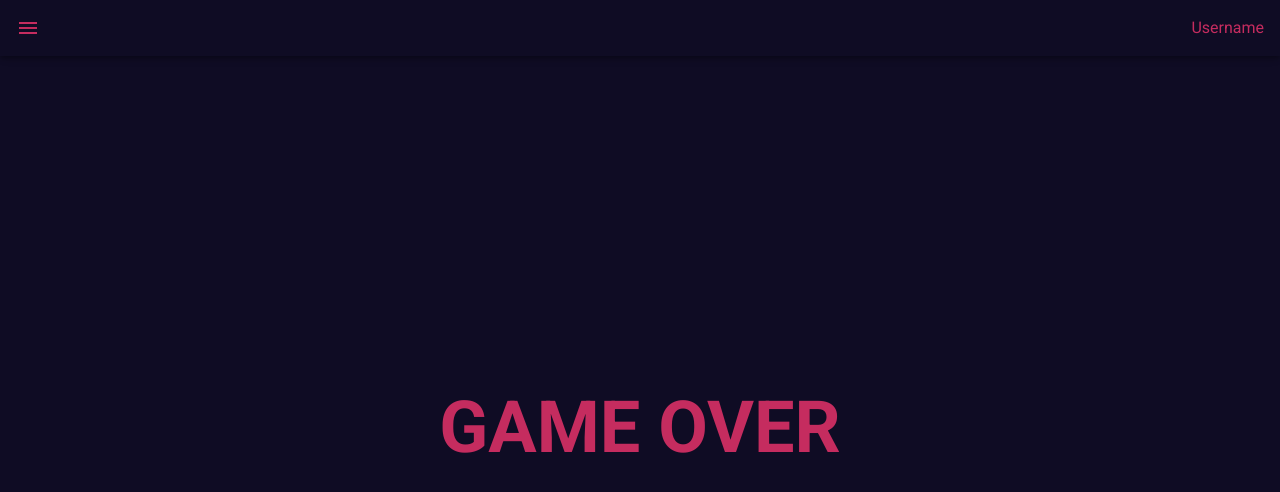
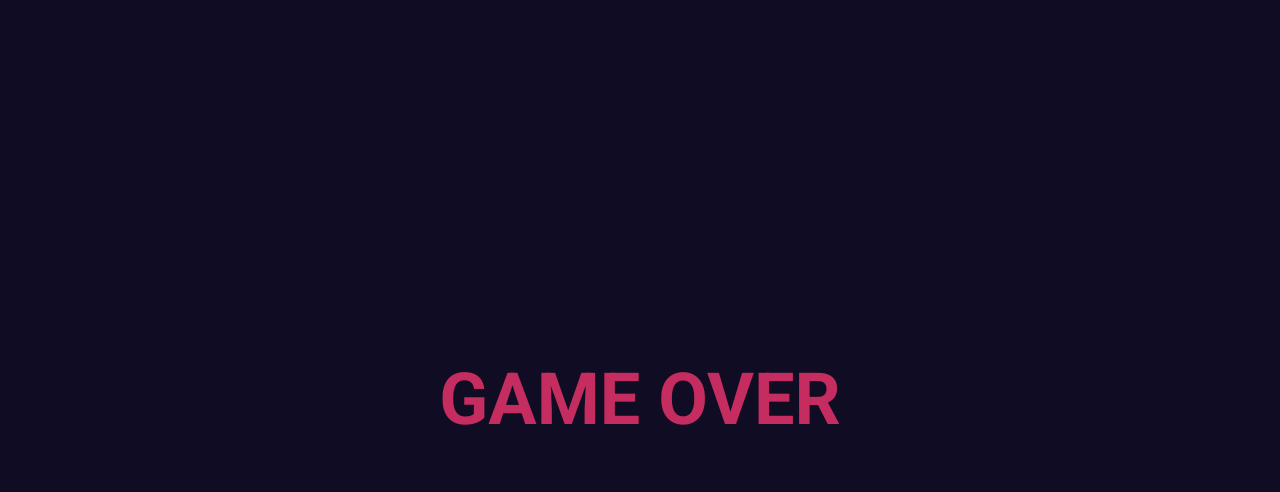
Before and after one commit to stelar7/smartcraft-hackathon-2022-gunnar, a Nuxt app in the folder frontend/: page /logout in a window 1280 px wide. Shown: the top 492 px of the page. Built offline with nearby package versions, Linux system fonts and the light colour scheme.

Commit message:
Empty layout added and used i logout

```diff
--- /dev/null
+++ b/frontend/layouts/empty.vue
@@ -0,0 +1,11 @@
+<template>
+  <v-app>
+    <Nuxt class="app" />
+  </v-app>
+</template>
+
+<style lang="scss" scoped>
+.app {
+  height: 100%;
+}
+</style>
--- a/frontend/pages/logout/index.vue
+++ b/frontend/pages/logout/index.vue
@@ -3,6 +3,13 @@
     <h1 class="accent--text text-center d-flex justify-center">GAME OVER</h1>
   </div>
 </template>
+
+<script>
+export default {
+  layout: 'empty',
+};
+</script>
+
 <style scoped>
 h1 {
   font-size: 72px;
```
